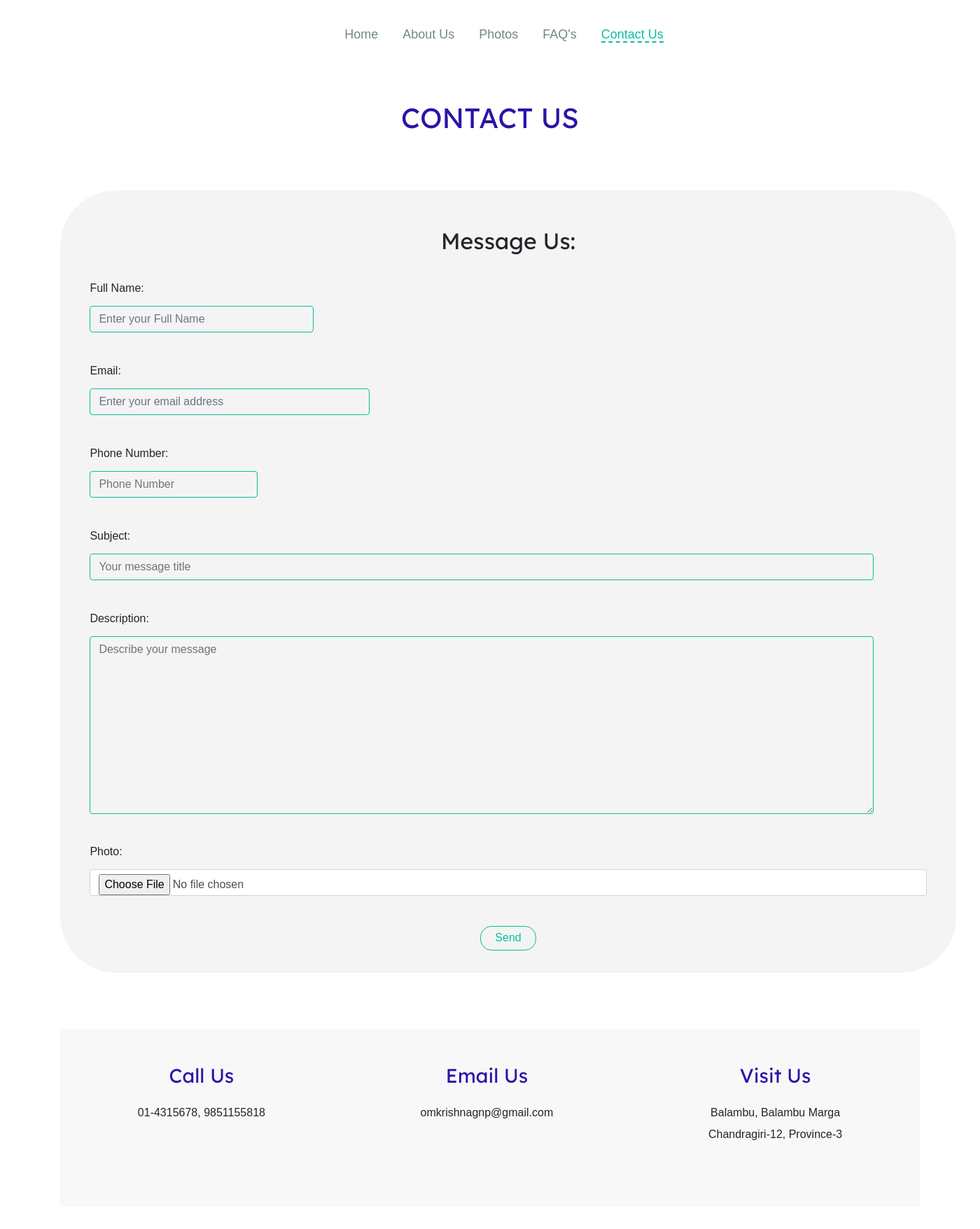
After one commit to EhrEEz/AresMushroom, a Django app: page /contact/ in a window 1400 px wide. The commit adds this page. Shown: the top 1756 px of the page at 70% size. Run offline with Django 3.2, Linux system fonts and the light colour scheme; some libraries are stand-ins or nearby versions.

Commit message:
Contact Us Page Complete

```diff
--- a/static/css/style.css
+++ b/static/css/style.css
@@ -42,9 +42,8 @@ body {
 }
 
 .navpane ul li:hover a {
-  color: #6E70FF;
-  border-bottom: solid 2px;
-  border-bottom-color: #6E70FF;
+  color: #48E8D2;
+  border-bottom: none;
 }
 
 .navpane ul .active {
@@ -373,7 +372,7 @@ nav.navpane.short {
 
 .message_box {
   width: 80rem;
-  margin: 8em auto;
+  margin: 5em auto;
   padding: 2em;
   font-family: "Montserrat Regular", sans-serif;
   background: rgba(200, 200, 200, 0.2);
@@ -437,3 +436,53 @@ nav.navpane.short {
   color: white;
   background: #0ABFA1;
 }
+
+.contact-section {
+  width: 90%;
+  margin: 8rem auto 0 auto;
+  padding: 1em;
+}
+
+.contact-section h1 {
+  text-align: center;
+  text-transform: uppercase;
+  color: #2D13A8;
+  font-family: "Lexend Deca", sans-serif;
+}
+
+.contact-section .basic-contact {
+  margin-top: 5em;
+  display: grid;
+  grid-template-columns: repeat(3, auto);
+  background: rgba(220, 220, 220, 0.2);
+}
+
+.contact-section .basic-contact .contact-block {
+  height: 250px;
+  margin: 2px;
+  padding: 3em;
+  text-align: center;
+  overflow: hidden;
+  position: relative;
+  text-align: center;
+}
+
+.contact-section .basic-contact .contact-block h3 {
+  font-family: 'Lexend Deca', sans-serif;
+  text-transform: capitalize;
+  margin-bottom: 1em;
+  color: #2D13A8;
+}
+
+.contact-section .basic-contact .contact-block p {
+  font-family: "Montserrat Regular", sans-serif;
+  line-height: 15px;
+}
+
+.contact-section .map {
+  margin: 2em auto;
+}
+
+.contact-section .map .mapouter {
+  margin: auto;
+}
--- a/static/css/style.scss
+++ b/static/css/style.scss
@@ -1,6 +1,6 @@
 @import url('https://fonts.googleapis.com/css?family=Fjalla+One&display=swap');
 @import url('https://fonts.googleapis.com/css?family=Abel|Lexend+Deca&display=swap');
-$hover-color : #6E70FF;
+$hover-color : #48E8D2;
 $nav-static: #738785;
 $nav-active: #0ABFA1;
 $title-color: #2D13A8;
@@ -16,7 +16,7 @@ body{
 
 .navpane{
   padding: 2em 0;
-  background: white;
+  background: white ;
   text-align: center;
   margin:auto;
   font-family: 'Montserrat', sans-serif;
@@ -51,8 +51,7 @@ body{
     li:hover{
       a{
         color: $hover-color;
-        border-bottom:solid 2px;
-        border-bottom-color:$hover-color;
+        border-bottom: none;
       }
     }
     .active{
@@ -379,7 +378,7 @@ nav.navpane.short{
 // message_box
 .message_box{
   width: 80rem;
-  margin: 8em auto;
+  margin: 5em auto;
   padding: 2em;
   font-family: $desc-font;
   background: rgba(200, 200, 200, 0.2);
@@ -437,3 +436,52 @@ nav.navpane.short{
     background: $nav-active;
   }
 }
+
+// ContactPage
+
+.contact-section{
+  width: 90%;
+  margin: 8rem auto 0 auto;
+  padding: 1em;
+
+  h1{
+    text-align: center;
+    text-transform: uppercase;
+    color: $title-color;
+    font-family: $head-font;
+  }
+
+  .basic-contact{
+    margin-top: 5em;
+    display: grid;
+    grid-template-columns: repeat(3, auto);
+    background: rgba(220, 220, 220, 0.2);
+
+    .contact-block{
+      height: 250px;
+      margin: 2px;
+      padding: 3em;
+      text-align: center;
+      overflow: hidden;
+      position: relative;
+      text-align: center;
+
+      h3{
+        font-family: 'Lexend Deca', sans-serif;
+        text-transform: capitalize;
+        margin-bottom: 1em;
+        color: $title-color;
+      }
+      p{
+        font-family: $desc-font;
+        line-height: 15px;
+      }
+    }
+  }
+  .map{
+    margin: 2em auto;
+    .mapouter{
+      margin: auto;
+    }
+  }
+}
--- a/templates/base.html
+++ b/templates/base.html
@@ -30,7 +30,7 @@
         <li id="link2"><a href="{% url 'home' %}" class="{{request.path|active_link:'home'}}">About Us</a></li>
         <li id="link3"><a href="{% url 'gallery' %}" class="{{request.path|active_link:'gallery'}}{% block detailgallery %}{% endblock detailgallery %}">Photos</a></li>
         <li id="link4"><a href="{% url 'faq' %}" class="{{request.path|active_link:'faq'}}{% block detailfaq %}{% endblock detailfaq %}">FAQ's</a></li>
-        <li id="link5"><a href="{% url 'home' %}" class="{{request.path|active_link:'home'}}">Contact Us</a></li>
+        <li id="link5"><a href="{% url 'contact' %}" class="{{request.path|active_link:'contact'}}">Contact Us</a></li>
       </ul>
     </nav>
   </div>
--- /dev/null
+++ b/website/templates/contact.html
@@ -0,0 +1,41 @@
+{% extends 'base.html' %}
+{% load static tags bootstrap4 %}
+
+{% block body %}
+<section class="contact-section">
+  <h1> Contact Us </h1>
+  <div class="message" id="message">
+
+  </div>
+  <div class="basic-contact">
+    <div class="contact-block">
+      <h3>Call Us</h3>
+      <p>01-4315678, 9851155818</p>
+    </div>
+    <div class="contact-block">
+      <h3>Email Us</h3>
+      <p>omkrishnagnp@gmail.com</p>
+    </div>
+    <div class="contact-block">
+      <h3>Visit Us</h3>
+      <p>Balambu, Balambu Marga</p>
+      <p>Chandragiri-12, Province-3</p>
+    </div>
+  </div>
+  <div class="map">
+<div class="mapouter"><div class="gmap_canvas"><iframe width="1310" height="600" id="gmap_canvas" src="https://maps.google.com/maps?q=Ares%20Mushroom&t=&z=13&ie=UTF8&iwloc=&output=embed" frameborder="0" scrolling="no" marginheight="0" marginwidth="0"></iframe><a href="https://www.embedgooglemap.net/blog/best-wordpress-themes/"></a></div><style>.mapouter{position:relative;text-align:right;height:600px;width:1310px;}.gmap_canvas {overflow:hidden;background:none!important;height:600px;width:1310px;}</style></div>
+  </div>
+
+
+</section>
+{% endblock body %}
+
+{% block extraJs %}
+<script>
+$(document).ready(function(){
+  $('#message').load("/message/ .message_box", function() {
+
+  });
+});
+</script>
+{% endblock extraJs %}
--- a/website/urls.py
+++ b/website/urls.py
@@ -6,6 +6,7 @@ from .views import (
     FAQView,
     FAQDetailView,
     MessageView,
+    ContactUsView,
 )
 
 urlpatterns = [
@@ -15,4 +16,5 @@ urlpatterns = [
     path("faq/", FAQView.as_view(), name="faq"),
     path("faq/<int:pk>/", FAQDetailView.as_view(), name="faq_detail"),
     path("message/", MessageView.as_view(), name="new_message"),
+    path("contact/", ContactUsView.as_view(), name="contact"),
 ]
--- a/website/views.py
+++ b/website/views.py
@@ -59,3 +59,8 @@ class MessageView(CreateView):
     def get_success_url(self):
         messages.success(self.request, "Your message has been posted")
         return reverse("gallery")
+
+
+class ContactUsView(TemplateView):
+    model = Message
+    template_name = "contact.html"
```
